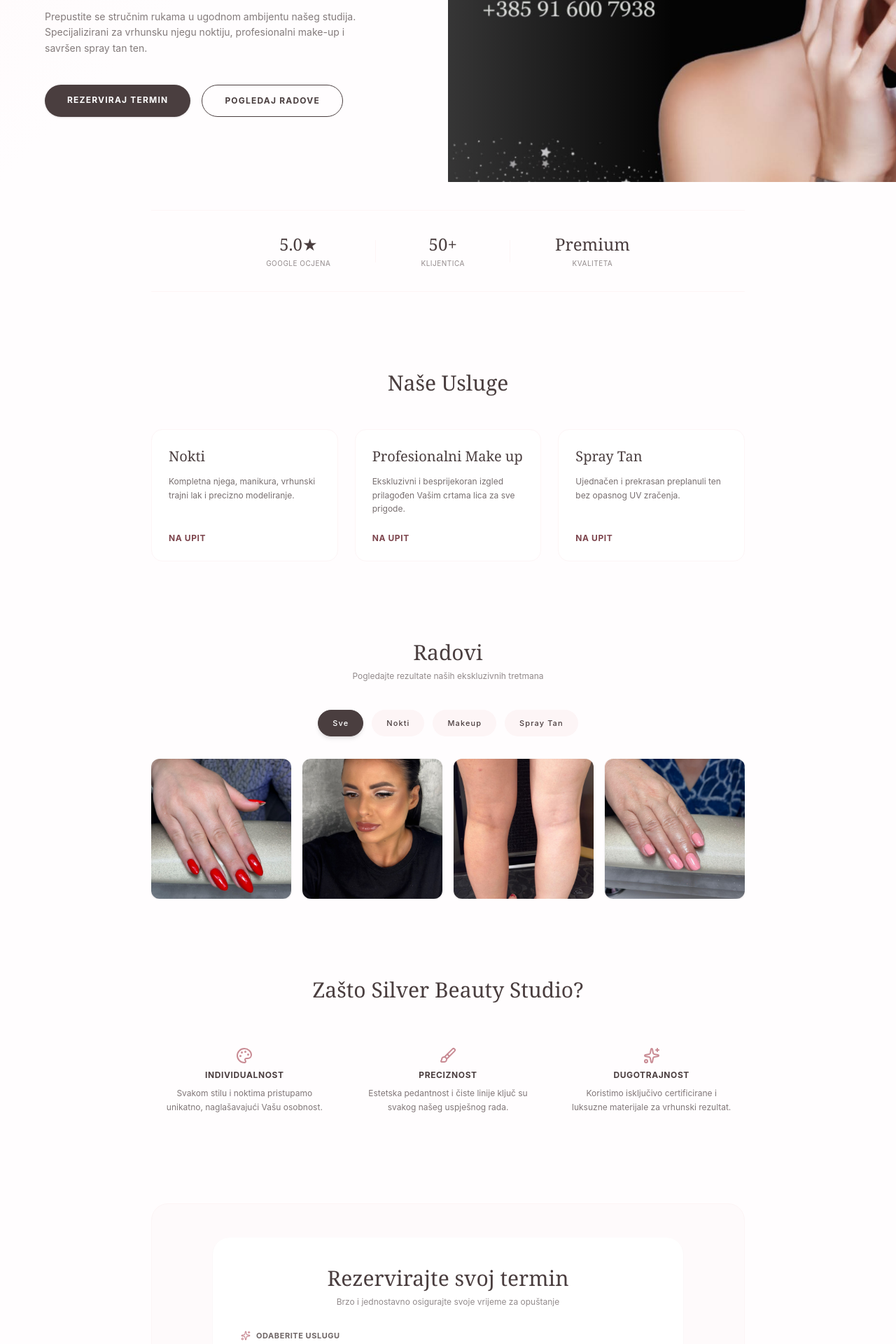
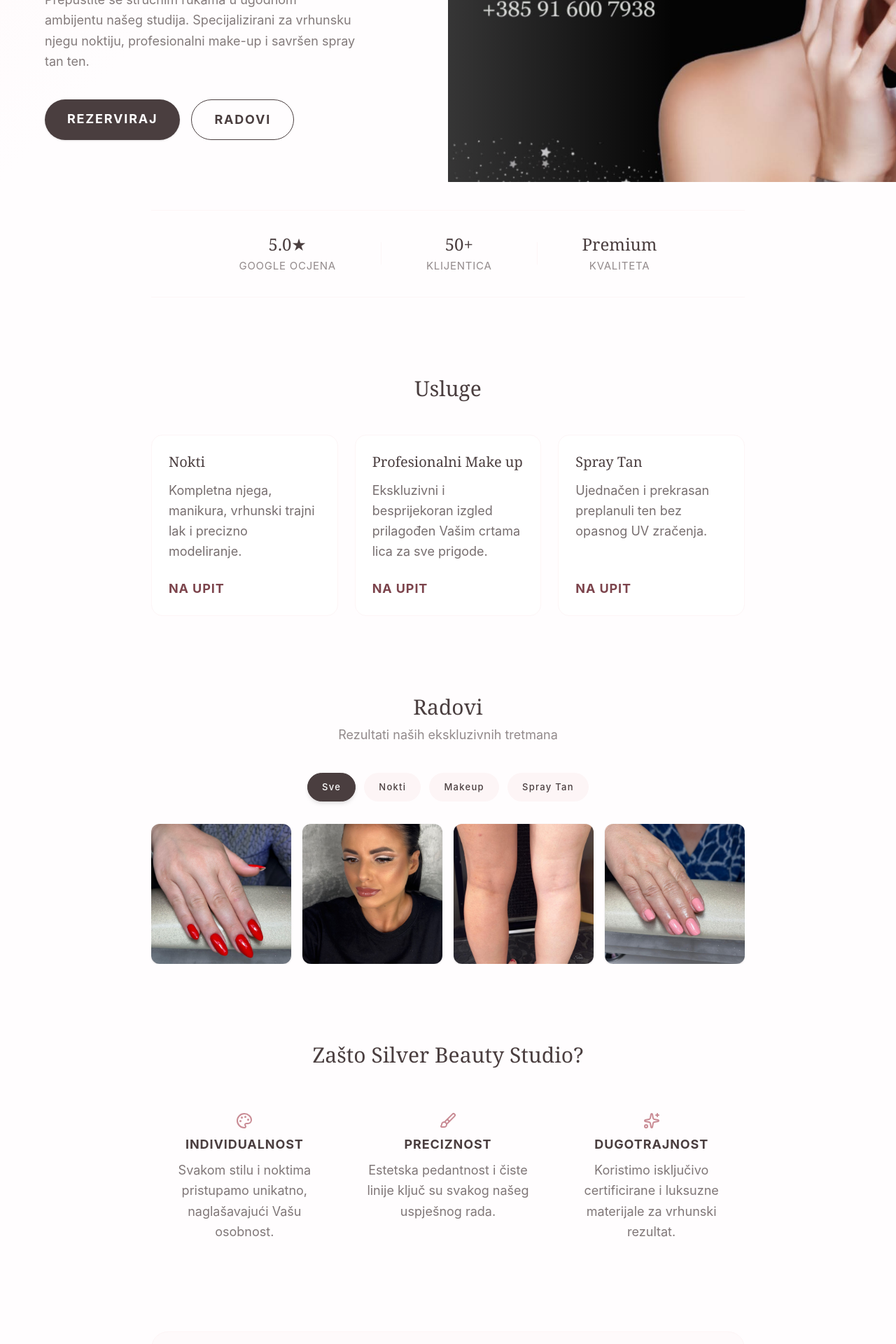
Before and after one commit to romansimunovic/Silver-Beauty-Studio, a React (Vite) app: page / in a window 1280 px wide. Shown: the part 460-2380 px from the top of the page at 70% size. Built offline with nearby package versions, Linux system fonts and the light colour scheme; the HTML template or start-up script is replaced by a standard one; a web font is replaced by a local one.

Commit message:
Dorada CSS, SEO optimizacicja (index.html)

```diff
--- a/index.html
+++ b/index.html
@@ -8,27 +8,93 @@
     <!-- Primarni SEO Meta Tagovi -->
     <title>Silver Beauty Studio | Nokti, Make up & Spray Tan Slavonski Brod</title>
     <meta name="title" content="Silver Beauty Studio | Nokti, Make up & Spray Tan Slavonski Brod" />
-    <meta name="description" content="Ekskluzivni kozmetički salon u Slavonskom Brodu vlasnice Maje Kušljić. Profesionalno šminkanje, vrhunski tretmani noktiju (manikura, trajni lak) i savršen spray tan ten bez UV zračenja." />
-    <meta name="keywords" content="Silver Beauty Studio, Maja Kusljic, sminkanje Slavonski Brod, nokti Slavonski Brod, trajni lak, manikura, spray tan Slavonski Brod, salon ljepote" />
+    <meta name="description" content="Ekskluzivni salon ljepote u Slavonskom Brodu (vlasnica Maja Kušljić). Profesionalno šminkanje za vjenčanja i prigode, gel nokti, trajni lak, manikura i savršen spray tan ten bez UV zračenja." />
+    <meta name="keywords" content="Silver Beauty Studio, Maja Kušljić, sminkanje Slavonski Brod, nokti Slavonski Brod, gel nokti, trajni lak, manikura, spray tan Slavonski Brod, salon ljepote Slavonski Brod, sminkanje za mladenke, šminka Brod" />
     <meta name="author" content="Maja Kušljić" />
     <meta name="robots" content="index, follow" />
+    <link rel="canonical" href="https://silverbeautystudio.netlify.app/" />
 
-    <!-- Open Graph / Facebook / Instagram (Za predivne objave i linkove na društvenim mrežama) -->
-    <meta property="og:type" content="website" />
-    <meta property="og:url" content="https://silverbeautystudio.netlify.app/" /> <!-- Ovdje poslije stavi pravi link ako kupi domenu -->
-    <meta property="og:title" content="Silver Beauty Studio | Ekskluzivni tretmani ljepote" />
-    <meta property="og:description" content="Rezervirajte svoj termin za nokte, profesionalni make up ili spray tan u Slavonskom Brodu. Individualan pristup i premium kvaliteta." />
-    <meta property="og:image" content="/images/makeup1.jpg" /> <!-- Slika koja će se prikazati na fejsu kad pošalje link -->
+    <!-- Geo / Lokalni SEO Tagovi -->
+    <meta name="geo.region" content="HR-12" />
+    <meta name="geo.placename" content="Slavonski Brod" />
+    <meta name="geo.position" content="45.153635;18.024844" />
+    <meta name="ICBM" content="45.153635, 18.024844" />
+
+    <!-- Open Graph / Facebook / WhatsApp / Instagram -->
+    <meta property="og:type" content="business.business" />
+    <meta property="og:site_name" content="Silver Beauty Studio" />
+    <meta property="og:url" content="https://silverbeautystudio.netlify.app/" />
+    <meta property="og:title" content="Silver Beauty Studio | Ekskluzivni Tretmani Ljepote Slavonski Brod" />
+    <meta property="og:description" content="Rezervirajte termin za profesionalni make up, nokte (gel/trajni lak) ili spray tan u Slavonskom Brodu. Individualan pristup i premium kvaliteta." />
+    <meta property="og:image" content="https://silverbeautystudio.netlify.app/images/makeup1.jpg" /> <!-- Puni URL radi stabilnijeg prikaza na društvenim mrežama -->
+    <meta property="og:image:width" content="1200" />
+    <meta property="og:image:height" content="630" />
+    <meta property="og:locale" content="hr_HR" />
 
     <!-- Twitter Previews -->
-    <meta property="twitter:card" content="summary_large_image" />
-    <meta property="twitter:title" content="Silver Beauty Studio" />
-    <meta property="twitter:description" content="Profesionalno šminkanje, nokti i spray tan u Slavonskom Brodu." />
+    <meta name="twitter:card" content="summary_large_image" />
+    <meta name="twitter:title" content="Silver Beauty Studio | Slavonski Brod" />
+    <meta name="twitter:description" content="Profesionalno šminkanje, ugradnja i njega noktiju te spray tan u Slavonskom Brodu." />
+    <meta name="twitter:image" content="https://silverbeautystudio.netlify.app/images/makeup1.jpg" />
 
-    <!-- Google Fonts (Uvoz fontova Montserrat i Playfair Display za luksuzan look) -->
+    <!-- Google Fonts -->
     <link rel="preconnect" href="https://fonts.googleapis.com">
     <link rel="preconnect" href="https://fonts.gstatic.com" crossorigin>
     <link href="https://fonts.googleapis.com/css2?family=Montserrat:ital,wght@0,100..900;1,100..900&family=Playfair+Display:ital,wght@0,400..900;1,400..900&display=swap" rel="stylesheet">
+
+    <!-- JSON-LD Strukturirani podaci za lokalni SEO (Google Business/Maps povezivanje) -->
+    <script type="application/ld+json">
+    {
+      "@context": "https://schema.org",
+      "@type": "BeautySalon",
+      "name": "Silver Beauty Studio",
+      "image": "https://silverbeautystudio.netlify.app/images/makeup1.jpg",
+      "@id": "https://silverbeautystudio.netlify.app/#salon",
+      "url": "https://silverbeautystudio.netlify.app/",
+      "telephone": "+3859X1234567",
+      "priceRange": "€€",
+      "address": {
+        "@type": "PostalAddress",
+        "streetAddress": "Ulica i kućni broj salona",
+        "addressLocality": "Slavonski Brod",
+        "postalCode": "35000",
+        "addressCountry": "HR"
+      },
+      "geo": {
+  "@type": "GeoCoordinates",
+  "latitude": 45.153634918639256,
+  "longitude": 18.02484421011561
+},
+      "openingHoursSpecification": [
+        {
+          "@type": "OpeningHoursSpecification",
+          "dayOfWeek": [
+            "Monday",
+            "Tuesday",
+            "Wednesday",
+            "Thursday",
+            "Friday"
+          ],
+          "opens": "08:00",
+          "closes": "20:00"
+        },
+        {
+          "@type": "OpeningHoursSpecification",
+          "dayOfWeek": "Saturday",
+          "opens": "08:00",
+          "closes": "14:00"
+        }
+      ],
+      "founder": {
+        "@type": "Person",
+        "name": "Maja Kušljić"
+      },
+      "sameAs": [
+        "https://www.facebook.com/vasi_facebook_profil",
+        "https://www.instagram.com/vasi_instagram_profil"
+      ]
+    }
+    </script>
   </head>
   <body>
     <div id="root"></div>
--- a/src/App.jsx
+++ b/src/App.jsx
@@ -65,10 +65,10 @@ export default function App() {
         {/* LIJEVA STRANA: Sadržaj */}
         <div className="flex flex-col justify-center items-start px-6 sm:px-12 md:px-16 py-12 space-y-6 bg-gradient-to-br from-[#FDF5F6]/60 via-transparent to-transparent order-2 md:order-1">
           <div className="space-y-2">
-            <p className="text-[10px] sm:text-[11px] uppercase tracking-[0.4em] text-[#C98B94] font-semibold">
+            <p className="text-[10px] sm:text-[15px] uppercase tracking-[0.4em] text-[#C98B94] font-semibold">
               {SALON_CONFIG.subtitle}
             </p>
-            <div className="h-[2px] w-12 bg-[#C98B94]/40 mt-1" />
+            <div className="h-[1.5px] w-12 bg-[#C98B94]/40 mt-1" />
           </div>
 
           <h1 className="font-serif text-3xl sm:text-5xl lg:text-6xl leading-tight text-[#4A3E3F]">
@@ -76,7 +76,7 @@ export default function App() {
             <span className="italic text-[#C98B94]">za Vašu ljepotu</span>
           </h1>
 
-          <p className="text-xs sm:text-sm opacity-85 max-w-md leading-relaxed text-[#4A3E3F]/80">
+          <p className="text-base sm:text-lg opacity-85 max-w-md leading-relaxed text-[#4A3E3F]/80">
             Prepustite se stručnim rukama u ugodnom ambijentu našeg studija.
             Specijalizirani za vrhunsku njegu noktiju, profesionalni make-up i savršen spray tan ten.
           </p>
@@ -84,15 +84,15 @@ export default function App() {
           <div className="flex flex-col sm:flex-row gap-4 pt-4 w-full sm:w-auto">
             <a
               href="#booking"
-              className="w-full sm:w-auto text-center bg-[#4A3E3F] text-white px-8 py-3.5 rounded-full text-xs uppercase tracking-widest font-bold hover:bg-[#C98B94] hover:scale-105 transition-all shadow-sm"
+              className="w-full sm:w-auto text-center bg-[#4A3E3F] text-white px-8 py-3.5 rounded-full text-base sm:text-lg uppercase tracking-widest font-bold hover:bg-[#C98B94] hover:scale-105 transition-all shadow-sm"
             >
-              Rezerviraj termin
+              REZERVIRAJ
             </a>
             <a
               href="#gallery"
-              className="w-full sm:w-auto text-center border border-[#4A3E3F] text-[#4A3E3F] px-8 py-3.5 rounded-full text-xs uppercase tracking-widest font-bold hover:bg-[#FDF5F6] transition-colors"
+              className="w-full sm:w-auto text-center border border-[#4A3E3F] text-[#4A3E3F] px-8 py-3.5 rounded-full text-base sm:text-lg uppercase tracking-widest font-bold hover:bg-[#FDF5F6] transition-colors"
             >
-              Pogledaj radove
+              Radovi
             </a>
           </div>
         </div>
@@ -116,31 +116,31 @@ export default function App() {
         <section className="flex flex-col sm:flex-row justify-center items-center gap-8 sm:gap-16 py-8 border-y border-[#FDF5F6] w-full text-center">
           <div className="space-y-1">
             <p className="text-2xl font-serif">5.0★</p>
-            <span className="text-[10px] uppercase tracking-wider opacity-60 block">Google Ocjena</span>
+            <span className="text-[15px] uppercase tracking-wider opacity-60 block">Google Ocjena</span>
           </div>
           <div className="hidden sm:block h-8 w-[1px] bg-[#FDF5F6]" /> {/* Elegantni separator za desktop */}
           <div className="space-y-1">
             <p className="text-2xl font-serif">50+</p>
-            <span className="text-[10px] uppercase tracking-wider opacity-60 block">Klijentica</span>
+            <span className="text-[15px] uppercase tracking-wider opacity-60 block">Klijentica</span>
           </div>
           <div className="hidden sm:block h-8 w-[1px] bg-[#FDF5F6]" /> {/* Elegantni separator za desktop */}
           <div className="space-y-1">
             <p className="text-2xl font-serif">Premium</p>
-            <span className="text-[10px] uppercase tracking-wider opacity-60 block">Kvaliteta</span>
+            <span className="text-[15px] uppercase tracking-wider opacity-60 block">Kvaliteta</span>
           </div>
         </section>
 
         {/* SERVICES */}
         <section id="services">
-          <h2 className="font-serif text-2xl sm:text-3xl text-center mb-10 sm:mb-12">Naše Usluge</h2>
+          <h2 className="font-serif text-2xl sm:text-3xl text-center mb-10 sm:mb-12">Usluge</h2>
           <div className="grid grid-cols-1 md:grid-cols-3 gap-6">
             {SALON_CONFIG.services.map((service, index) => (
               <div key={index} className="p-6 border border-[#FDF5F6] bg-white rounded-2xl hover:shadow-md transition-all flex flex-col justify-between">
                 <div>
                   <h3 className="font-serif text-lg sm:text-xl mb-3">{service.title}</h3>
-                  <p className="text-xs opacity-75 leading-relaxed mb-6">{service.desc}</p>
+                  <p className="text-base sm:text-lg opacity-75 leading-relaxed mb-6">{service.desc}</p>
                 </div>
-                <span className="text-[#7c444c] text-xs font-bold uppercase tracking-wider">{service.price}</span>
+                <span className="text-[#7c444c] text-base sm:text-lg font-bold uppercase tracking-wider">{service.price}</span>
               </div>
             ))}
           </div>
@@ -149,8 +149,8 @@ export default function App() {
         {/* GALLERY */}
         <section id="gallery" className="overflow-hidden">
           <h2 className="font-serif text-2xl sm:text-3xl text-center mb-2">Radovi</h2>
-          <p className="text-center text-xs opacity-60 mb-8 sm:mb-10 px-2">
-            Pogledajte rezultate naših ekskluzivnih tretmana
+          <p className="text-center text-base sm:text-lg opacity-60 mb-8 sm:mb-10 px-2">
+            Rezultati naših ekskluzivnih tretmana
           </p>
           <Gallery setImage={setSelectedImage} />
         </section>
@@ -166,8 +166,8 @@ export default function App() {
             ].map((item, index) => (
               <div key={index} className="text-center space-y-2 p-4">
                 <div className="text-[#C98B94] flex justify-center mb-2">{item.icon}</div>
-                <h3 className="uppercase font-bold text-xs tracking-wider">{item.title}</h3>
-                <p className="text-xs opacity-70 leading-relaxed max-w-sm mx-auto">{item.text}</p>
+                <h3 className="uppercase font-bold text-base sm:text-lg tracking-wider">{item.title}</h3>
+                <p className="text-base sm:text-lg opacity-70 leading-relaxed max-w-sm mx-auto">{item.text}</p>
               </div>
             ))}
           </div>
--- a/src/components/Gallery.jsx
+++ b/src/components/Gallery.jsx
@@ -23,7 +23,7 @@ export default function Gallery({ setImage }) {
   return (
     <div className="space-y-8">
       {/* Filter kategorija */}
-      <div className="flex flex-wrap justify-center gap-3 text-[11px] font-medium uppercase tracking-widest">
+      <div className="flex flex-wrap justify-center gap-3 text-[13px] font-medium uppercase tracking-widest">
         {categories.map(cat => (
           <button
             key={cat}
--- a/src/components/NailsMakeupBooking.jsx
+++ b/src/components/NailsMakeupBooking.jsx
@@ -54,15 +54,15 @@ export default function NailsMakeupBooking() {
   return (
     <div className="w-full max-w-2xl mx-auto bg-white rounded-3xl p-6 sm:p-10 shadow-xs relative">
       <div className="text-center space-y-2 mb-8">
-        <h3 className="font-serif text-2xl sm:text-3xl text-[#4A3E3F]">Rezervirajte svoj termin</h3>
-        <p className="text-xs text-[#4A3E3F]/60">Brzo i jednostavno osigurajte svoje vrijeme za opuštanje</p>
+        <h3 className="font-serif text-2xl sm:text-3xl text-[#4A3E3F]">Rezerviraj svoj termin</h3>
+        <p className="text-basic text-[#4A3E3F]/60">Brzo i jednostavno osigurajte svoje vrijeme za opuštanje</p>
       </div>
 
       <form onSubmit={handleBookingSubmit} className="space-y-6">
         {/* 1. ODABIR USLUGE */}
         <div className="space-y-2">
-          <label className="text-[11px] uppercase tracking-wider font-bold text-[#4A3E3F]/80 flex items-center gap-2">
-            <Sparkles size={14} className="text-[#C98B94]" /> Odaberite uslugu
+          <label className="text-[13px] uppercase tracking-wider font-bold text-[#4A3E3F]/80 flex items-center gap-2">
+            <Sparkles size={14} className="text-[#C98B94]" />Odaberite uslugu
           </label>
           <select
             value={service}
@@ -79,7 +79,7 @@ export default function NailsMakeupBooking() {
 
         {/* 2. ODABIR DATUMA - Popravljena mobilna responzivnost */}
         <div className="space-y-2 w-full max-w-full">
-          <label className="text-[11px] uppercase tracking-wider font-bold text-[#4A3E3F]/80 flex items-center gap-2">
+          <label className="text-[13px] uppercase tracking-wider font-bold text-[#4A3E3F]/80 flex items-center gap-2">
             <Calendar size={14} className="text-[#C98B94]" /> Odaberite datum
           </label>
           <input
@@ -99,7 +99,7 @@ export default function NailsMakeupBooking() {
         {/* 3. SLOBODNI TERMINI (Prikazuju se tek kad klijentica klikne/odabere datum) */}
         {date && (
           <div className="space-y-3 pt-2 animate-fadeIn">
-            <label className="text-[11px] uppercase tracking-wider font-bold text-[#4A3E3F]/80 flex items-center gap-2">
+            <label className="text-[13px] uppercase tracking-wider font-bold text-[#4A3E3F]/80 flex items-center gap-2">
               <Clock size={14} className="text-[#C98B94]" /> Slobodni termini za {formatFriendlyDate(date)}
             </label>
 
@@ -129,7 +129,7 @@ export default function NailsMakeupBooking() {
         {timeSlot && (
           <div className="space-y-4 pt-4 border-t border-[#FDF5F6] text-left animate-fadeIn">
             <div className="space-y-2">
-              <label className="text-[11px] uppercase tracking-wider font-bold text-[#4A3E3F]/80 flex items-center gap-2">
+              <label className="text-[13px] uppercase tracking-wider font-bold text-[#4A3E3F]/80 flex items-center gap-2">
                 <User size={14} className="text-[#C98B94]" /> Vaše ime i prezime
               </label>
               <input
@@ -143,7 +143,7 @@ export default function NailsMakeupBooking() {
             </div>
 
             <div className="space-y-2">
-              <label className="text-[11px] uppercase tracking-wider font-bold text-[#4A3E3F]/80 flex items-center gap-2">
+              <label className="text-[13px] uppercase tracking-wider font-bold text-[#4A3E3F]/80 flex items-center gap-2">
                 <Phone size={14} className="text-[#C98B94]" /> Broj mobitela (za podsjetnik)
               </label>
               <input
@@ -204,10 +204,10 @@ export default function NailsMakeupBooking() {
             </div>
 
             <h4 className="font-serif text-2xl text-[#4A3E3F] mb-2">Termin je rezerviran!</h4>
-            <p className="text-xs text-[#4A3E3F]/60 mb-6">Hvala Vam, {name}. Vaš zahtjev je uspješno zaprimljen.</p>
+            <p className="text-sm text-[#4A3E3F]/60 mb-6">Hvala Vam, {name}. Vaš zahtjev je uspješno zaprimljen.</p>
 
             {/* Kartica s pregledom detalja */}
-            <div className="bg-[#FDF5F6]/40 border border-[#FDF5F6] rounded-2xl p-4 text-left space-y-2.5 text-xs mb-6">
+            <div className="bg-[#FDF5F6]/40 border border-[#FDF5F6] rounded-2xl p-4 text-left space-y-2.5 text-sm mb-6">
               <p className="text-[#4A3E3F]/70"><strong className="text-[#4A3E3F]">Tretman:</strong> {service}</p>
               <p className="text-[#4A3E3F]/70"><strong className="text-[#4A3E3F]">Datum:</strong> {formatFriendlyDate(date)}</p>
               <p className="text-[#4A3E3F]/70"><strong className="text-[#4A3E3F]">Vrijeme:</strong> {timeSlot} h</p>
```
